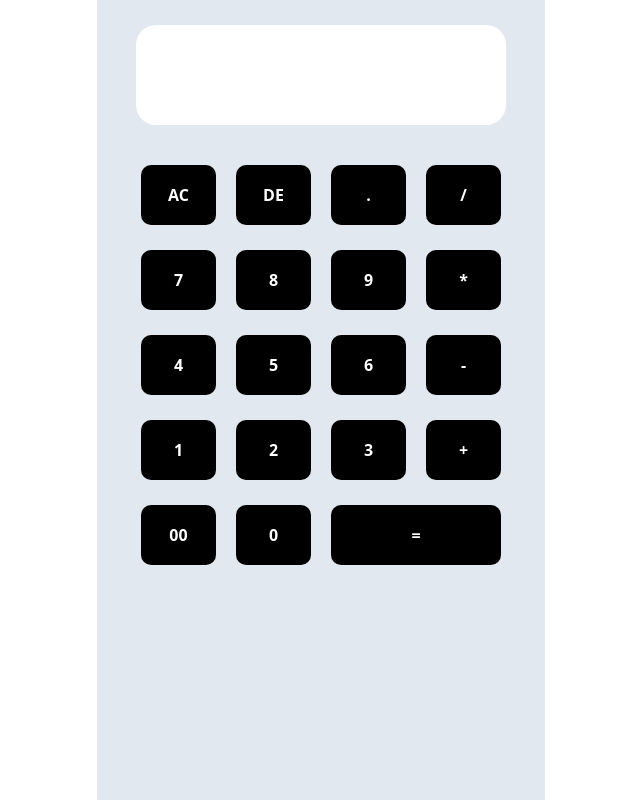
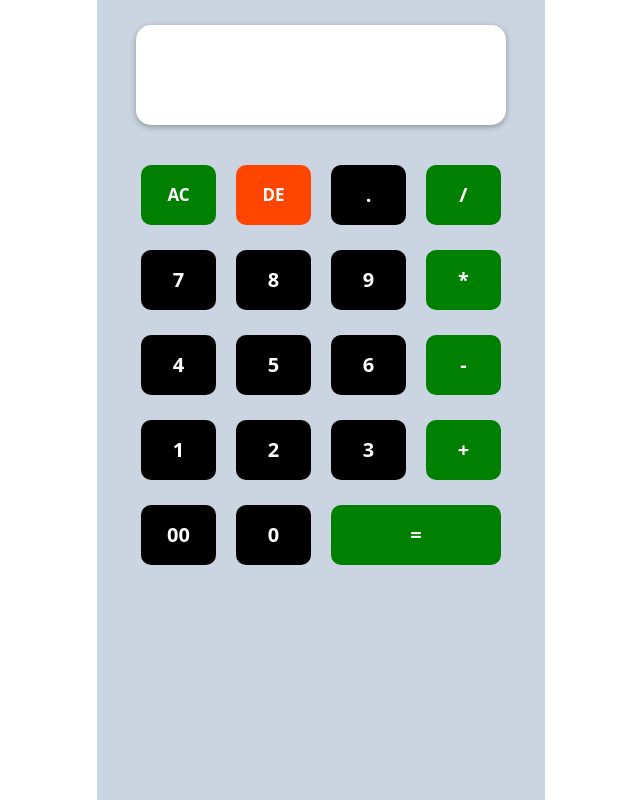
Before and after one commit to pollobdebnath18/CodeAlpha_Calculator, a plain HTML site: page index.html in a window 1280 px wide. Shown: the whole page, without its empty margins (319-959 px from the left). Drawn offline with nearby package versions, Linux system fonts and the light colour scheme.

Commit message:
complete calculator

```diff
--- /dev/null
+++ b/calculation.js
@@ -0,0 +1,12 @@
+function add(num) {
+  document.getElementById("display").value += num;
+}
+function deleteLast() {
+  document.getElementById("display").value = display.value.slice(0, -1);
+}
+function deleteAll() {
+  document.getElementById("display").value = display.value = "";
+}
+function calculate(){
+    document.getElementById('display').value = eval(display.value);
+}
--- a/index.html
+++ b/index.html
@@ -9,39 +9,41 @@
     <link rel="stylesheet" href="style/styles.css" />
   </head>
   <body>
-    <section class="max-w-md min-h-screen mx-auto bg-slate-200">
+    <section class="max-w-md min-h-screen mx-auto bg-slate-300">
       <div class="display">
-        <input class="display-input" type="text" />
+        <input id="display" class="display-input" type="text"/>
       </div>
       <div class="row-ac">
-        <button class="ac">AC</button>
-        <button class="ac">DE</button>
-        <button class="ac">.</button>
-        <button class="ac">/</button>
+        <button class="ac-ac1" onclick="deleteAll()">AC</button>
+        <button class="de-de" onclick="deleteLast()">DE</button>
+        <button class="ac" onclick="add('.')">.</button>
+        <button class="ac-ac" onclick="add('/')">/</button>
       </div>
        <div class="row-num">
-        <button class="ac">7</button>
-        <button class="ac">8</button>
-        <button class="ac">9</button>
-        <button class="ac">*</button>
+        <button class="ac" onclick="add('7')">7</button>
+        <button class="ac" onclick="add('8')">8</button>
+        <button class="ac" onclick="add('9')">9</button>
+        <button class="ac-ac" onclick="add('*')">*</button>
       </div>
        <div class="row-num">
-        <button class="ac">4</button>
-        <button class="ac">5</button>
-        <button class="ac">6</button>
-        <button class="ac">-</button>
+        <button class="ac" onclick="add('4')">4</button>
+        <button class="ac" onclick="add('5')">5</button>
+        <button class="ac" onclick="add('6')">6</button>
+        <button class="ac-ac" onclick="add('-')">-</button>
       </div>
        <div class="row-num">
-        <button class="ac">1</button>
-        <button class="ac">2</button>
-        <button class="ac">3</button>
-        <button class="ac">+</button>
+        <button class="ac" onclick="add('1')">1</button>
+        <button class="ac" onclick="add('2')">2</button>
+        <button class="ac" onclick="add('3')">3</button>
+        <button class="ac-ac" onclick="add('+')">+</button>
       </div>
       <div class="row-num-bottom">
-        <button class="ac">00</button>
-        <button class="ac">0</button>
-        <button class="ac-equal">=</button>
+        <button class="ac" onclick="add('00')">00</button>
+        <button class="ac" onclick="add('0')">0</button>
+        <button class="ac-equal " onclick="calculate()">=</button>
       </div>
     </section>
+
+    <script src="calculation.js"></script>
   </body>
 </html>
--- a/style/styles.css
+++ b/style/styles.css
@@ -7,7 +7,18 @@
 .display-input{
     height: 100px ;
     width: 370px;
-    border-radius: 20px;
+    border-radius: 15px;
+    text-align: right;
+    padding-right: 20px;
+    font-weight: bold;
+    font-size: 25px;
+
+
+
+    box-shadow: 0 2px 6px rgba(0, 0, 0, 0.3);
+
+
+    transition: box-shadow 0.2s ease;
 }
 .ac{
     width: 75px;
@@ -15,7 +26,7 @@
     color: white;
     font-weight: bold;
     padding: 10px;
-    /* padding-bottom: 20px; */
+    font-size: 20px;
     border-radius: 10px;
     background-color:black;
 }
@@ -49,5 +60,39 @@
     padding: 10px;
     /* padding-bottom: 20px; */
     border-radius: 10px;
-    background-color:black;
+    background-color:green;
+    font-size: 20px;
 }
+.ac-ac{
+     width: 75px;
+    height: 60px;
+    color: white;
+    font-weight: bold;
+     font-size: 20px;
+    padding: 10px;
+    /* padding-bottom: 20px; */
+    border-radius: 10px;
+    background-color:green;
+}
+.ac-ac1{
+     width: 75px;
+    height: 60px;
+    color: white;
+    font-weight: bold;
+     font-size: 17px;
+    padding: 10px;
+    /* padding-bottom: 20px; */
+    border-radius: 10px;
+    background-color:green;
+}
+.de-de{
+     width: 75px;
+    height: 60px;
+    color: white;
+    font-weight: bold;
+    font-size: 17px;
+    padding: 10px;
+    /* padding-bottom: 20px; */
+    border-radius: 10px;
+    background-color:orangered;
+}
```
